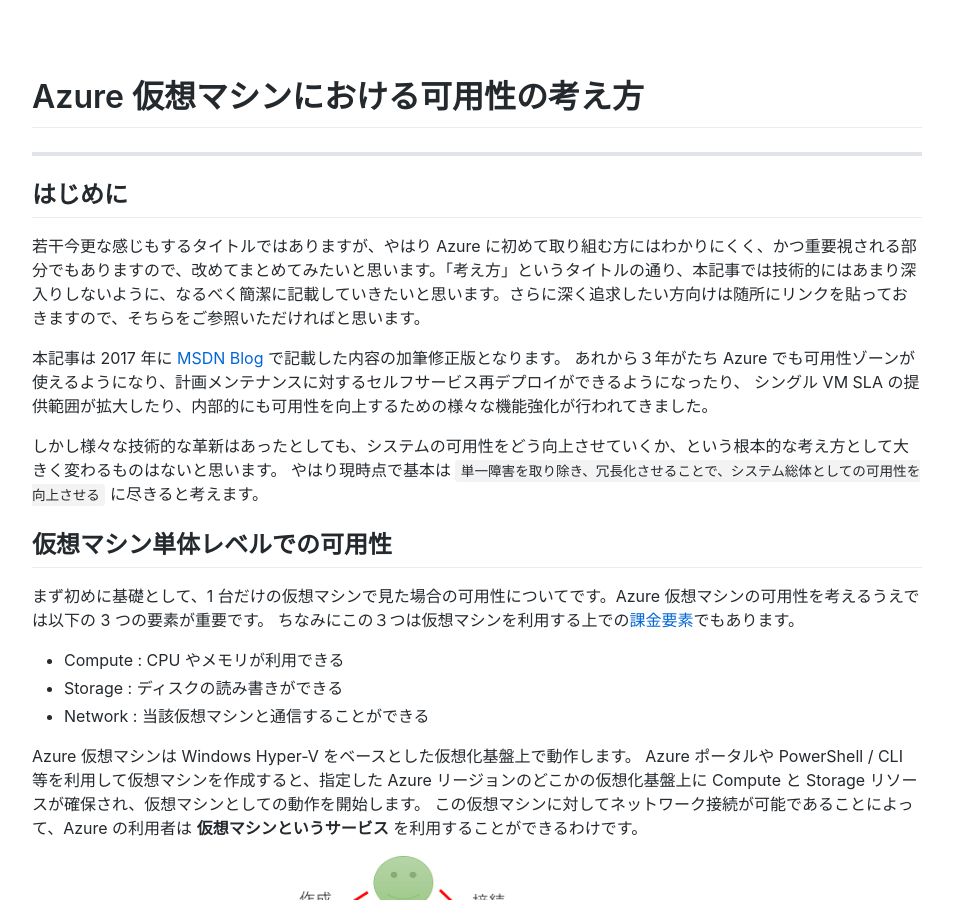
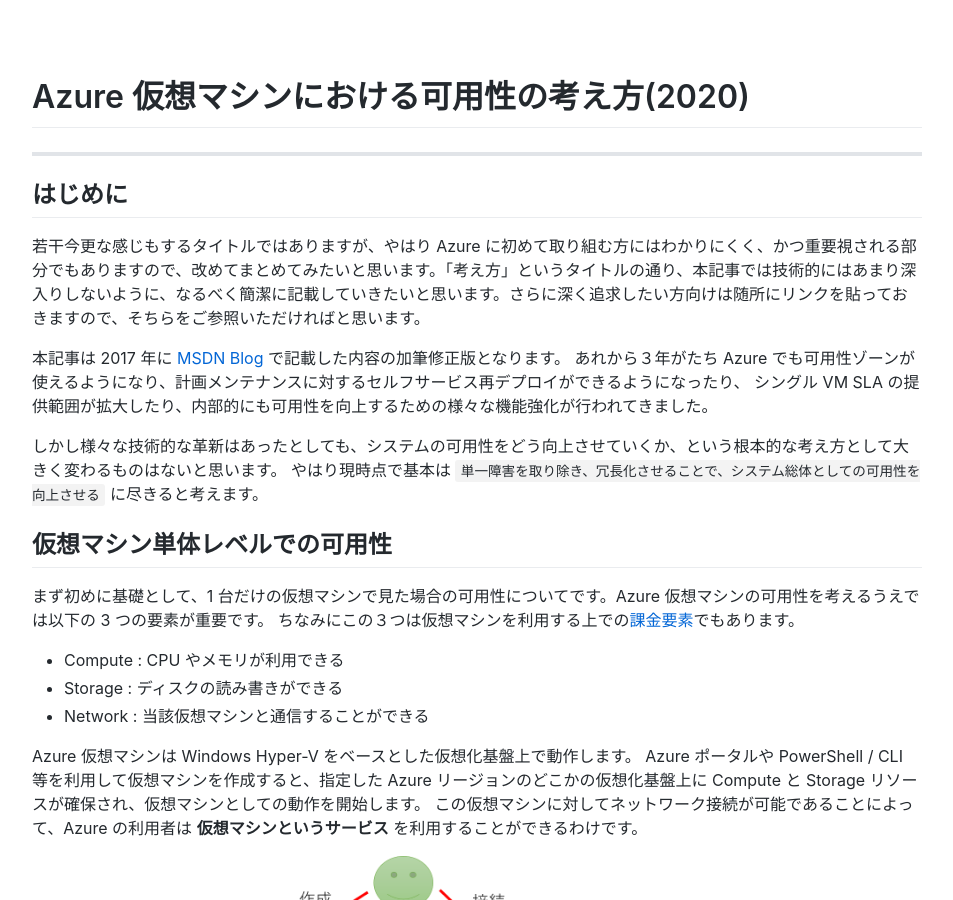
Before and after one commit to ayuina/ainaba-csa-blog, a Jekyll site: the page built from azure-vm-availability/index.md, in a window 1280 px wide and 900 px high. Shown: the whole window, without its empty margins (163-1116 px from the left). Built offline with Jekyll 4.4.1, drawn with Linux system fonts in a browser that asks for light colours; the repository's description, which GitHub fills in, is left out.

Commit message:
add index

```diff
--- a/azure-vm-availability/index.md
+++ b/azure-vm-availability/index.md
@@ -1,6 +1,6 @@
 ---
 layout: default
-title: Azure 仮想マシンにおける可用性の考え方
+title: Azure 仮想マシンにおける可用性の考え方(2020)
 ---
 
 ## はじめに
```
Also changed, not shown: README.md (+2 -0 lines).
